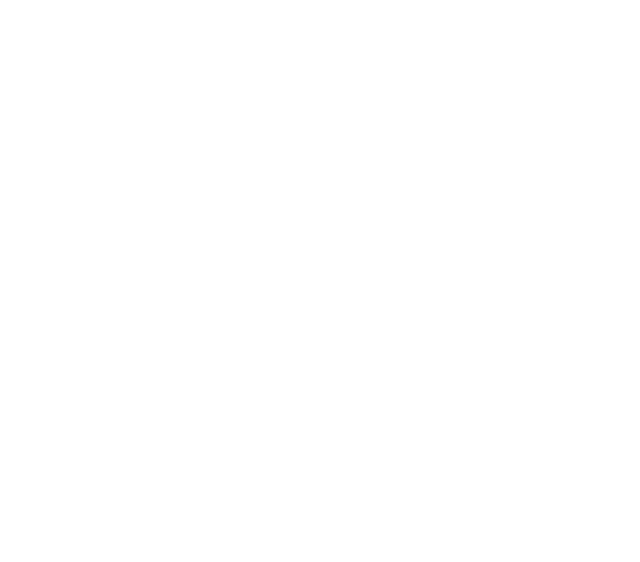
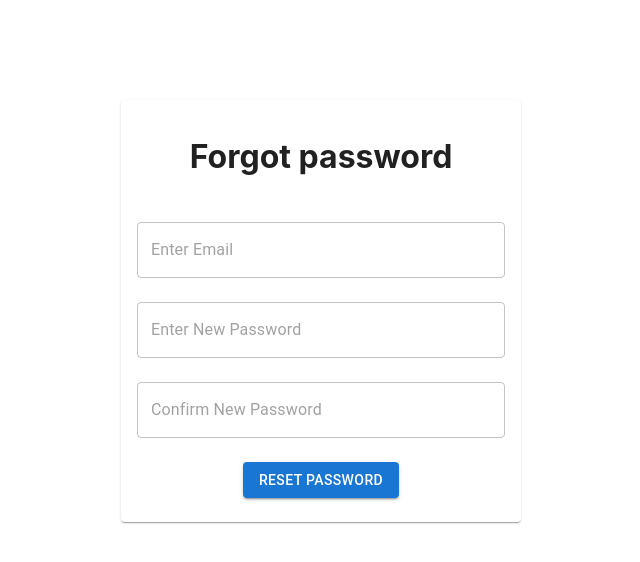
Before and after one commit to Yasindev46/formikValidation, a React (Create React App) app: page /forgot-password in a window 1280 px wide. Before the commit this address had no page. Shown: the top 562 px of the page, without its empty margins (327-967 px from the left). Built offline with nearby package versions, Linux system fonts and the light colour scheme.

Commit message:
forgot password updated and added github actions

```diff
--- a/src/Components/Forgotpassword.jsx
+++ b/src/Components/Forgotpassword.jsx
@@ -1,25 +1,80 @@
 import React from "react"
 import {Button, Card, CardContent, TextField,Grid } from "@mui/material"
+import {useFormik} from "formik"
+import {forgotPassValidation} from "../Validation/forgotPassowrdValidation"
+import { useNavigate } from "react-router-dom"
+
 export const Forgotpassword=()=>{
+    const navigate=useNavigate()
+    const initialData={
+        email:"",
+        password:"",
+        confirmPassword:""
+    }
+    const {values,errors,handleChange,handleSubmit,handleBlur,touched}=useFormik({
+        initialValues:initialData,
+        validationSchema:forgotPassValidation,
+        onSubmit:(values)=>{navigate("/")}
+        })
     return(
         <React.Fragment>
             <Card style={{width:"400px",marginLeft:"35%",marginTop:"100px"}}>
+                <form>
                 <CardContent align="center">
                     <Grid container spacing={3}>
-                        <Grid item xs={12}>
+                        <Grid item xs={12} >
                             <h1>Forgot password</h1>
                         </Grid>
                         <Grid item xs={12}>
-                            <TextField variant="outlined" type="email" placeholder="Enter Email"/>
+                            <TextField
+                                variant="outlined"
+                                type="email"
+                                placeholder="Enter Email"
+                                fullWidth
+                                name="email"
+                                value={values.email}
+                                onChange={handleChange}
+                                onBlur={handleBlur}
+                                error={touched.email && Boolean(errors.email)}
+                                helperText={touched.email && errors.email}
+                            />
                         </Grid>
                         <Grid item xs={12}>
-                            <TextField variant="outlined" type="text" placeholder="Enter Username"/>
+                            <TextField
+                                variant="outlined"
+                                type="password"
+                                placeholder="Enter New Password"
+                                fullWidth
+                                name="password"
+                                value={values.password}
+                                onChange={handleChange}
+                                onBlur={handleBlur}
+                                error={touched.password && Boolean(errors.password)}
+                                helperText={touched.password && errors.password}
+                            />
                         </Grid>
                         <Grid item xs={12}>
-                            <Button variant="contained">Reset Password</Button>
+                            <TextField
+                                variant="outlined"
+                                type="password"
+                                placeholder="Confirm New Password"
+                                fullWidth
+                                name="confirmPassword"
+                                value={values.confirmPassword}
+                                onChange={handleChange}
+                                onBlur={handleBlur}
+                                error={touched.confirmPassword && Boolean(errors.confirmPassword)}
+                                helperText={touched.confirmPassword && errors.confirmPassword}
+                            />
+                        </Grid>
+                        <Grid item xs={12}>
+                            <Button variant="contained" onClick={handleSubmit}>
+                                Reset Password
+                            </Button>
                         </Grid>
                     </Grid>
                 </CardContent>
+                </form>
             </Card>
         </React.Fragment>
     )
--- a/src/Components/Login.jsx
+++ b/src/Components/Login.jsx
@@ -1,7 +1,8 @@
 import { Button, Card, CardContent, TextField, Grid } from "@mui/material";
-import React from "react";
-import { useState } from "react";
+import React, { useEffect,useState} from "react";
 import { validation } from "../Validation/LoginValidation";
+import { useNavigate,Link } from "react-router-dom";
+import axios from "axios";
 
 export const Login = () => {
   let a = "";
@@ -11,6 +12,11 @@
     password: "",
   });
 
+  const getData=async()=>{
+    const data=await axios.get("http://localhost:4040/api/users")
+  }
+  const navigate=useNavigate()
+
   const handleChange = (e) => {
     setValues({ ...values, [e.target.name]: e.target.value });
   };
@@ -18,8 +24,10 @@
     e.preventDefault();
     setError(validation(values));
   };
-  console.log(error, "===>");
 
+  useEffect(()=>{
+getData()
+  },[])
   return (
     <React.Fragment>
       <form onSubmit={handleSubmit}>
@@ -39,7 +47,6 @@
                 />
 
                 {error && <p style={{ color: "red" }}>{error.email}</p>}
-                {/* {error?<p style={{color:"red"}}>{error.email}</p>:""} */}
               </Grid>
               <Grid item xs={12}>
                 <TextField
@@ -58,7 +65,10 @@
               </Grid>
               <Grid item xs={12}>
                 <p>
-                  Don't have an account? <a href="">Register here</a>
+                  Forgot your password? <Link to="/forgot-password">Reset here</Link>
+                </p>
+                <p>
+                  Don't have an account? <Link to="/register">Register here</Link>
                 </p>
               </Grid>
             </Grid>
--- a/src/Components/Registartion.jsx
+++ b/src/Components/Registartion.jsx
@@ -2,8 +2,10 @@
 import {Button, Card, CardContent, TextField,Grid } from "@mui/material"
 import { useFormik } from "formik"
 import {Registerschema} from "../Validation/yupValidation"
+import { useNavigate,Link } from "react-router-dom";
 
 export const Registration=()=>{
+    const navigate=useNavigate()
     const initialValues={
         name:"",
         email:"",
@@ -15,9 +17,9 @@
  const {values,handleSubmit,errors,handleChange}=useFormik({
     initialValues:initialValues,
     validationSchema:Registerschema,
-    onSubmit:(values)=>{console.log("formikValues",values)}
+    onSubmit:(values)=>{ navigate("/")
+    }
  })
-console.log("===>YupError",errors)
     return(
         <React.Fragment>
             <form onSubmit={handleSubmit}>
@@ -29,33 +31,33 @@
                         </Grid>
                         <Grid item xs={12}>
                             <TextField variant="outlined" type="text" placeholder="Enter Name" name="name" value={values.name} onChange={handleChange}/>
-                            {<p>{errors.name}</p>}
+                            {<p style={{ color: "red" }}>{errors.name}</p>}
                         </Grid>
                         <Grid item xs={12}>
                             <TextField variant="outlined" type="email" placeholder="Enter Email" name="email" value={values.email} onChange={handleChange}/>
-                            {<p>{errors.email}</p>}
+                            {<p style={{ color: "red" }}>{errors.email}</p>}
                         </Grid>
                         <Grid item xs={12}>
                             <TextField variant="outlined" type="number" placeholder="Enter Phone" name="phone" value={values.phone} onChange={handleChange}/>
-                            {<p>{errors.phone}</p>}
+                            {<p style={{ color: "red" }}>{errors.phone}</p>}
                         </Grid>
                         <Grid item xs={12}>
                             <TextField variant="outlined" type="text" placeholder="Enter Username" name="username" value={values.username} onChange={handleChange}/>
-                            {<p>{errors.username}</p>}
+                            {<p style={{ color: "red" }}>{errors.username}</p>}
                         </Grid>
                         <Grid item xs={12}>
                             *<TextField variant="outlined" type="password" placeholder="Enter Password" name="password" value={values.password} onChange={handleChange}/>
-                            {<p>{errors.password}</p>}
+                            {<p style={{ color: "red" }}>{errors.password}</p>}
                         </Grid>
                         <Grid item xs={12}>
                             <TextField variant="outlined" type="password" placeholder="Confirm Password" name="confirmpassword" value={values.confirmpassword} onChange={handleChange}/>
-                            {<p>{errors.confirmpassword}</p>}
+                            {<p style={{ color: "red" }}>{errors.confirmpassword}</p>}
                         </Grid>
                         <Grid item xs={12}>
                             <Button variant="contained" type="submit">Register</Button>
                         </Grid>
                         <Grid item xs={12}>
-                            <p>Already have an account? <a href="">Login</a></p>
+                            <p>Already have an account? <Link to="/">Login</Link></p>
                         </Grid>
                     </Grid>
                 </CardContent>
--- a/src/Routing/Landing.jsx
+++ b/src/Routing/Landing.jsx
@@ -11,7 +11,7 @@
                 <Routes>
                     <Route path="/" element={<Login/>}/>
                     <Route path="/register" element={<Registration/>}/>
-                    <Route path="/forgot" element={<Forgotpassword/>}/>
+                    <Route path="/forgot-password" element={<Forgotpassword/>}/>
                 </Routes>
              </BrowserRouter>
         </React.Fragment>
--- /dev/null
+++ b/src/Validation/forgotPassowrdValidation.js
@@ -0,0 +1,7 @@
+import * as Yup from "yup"
+
+export const forgotPassValidation=Yup.object({
+    email:Yup.string().email().required("Please enter your email"),
+    password:Yup.string().required("Please enter your password"),
+    confirmPassword:Yup.string().required("Please enter your confirm password").oneOf([Yup.ref("password"),null],"Password must match")
+})
```
